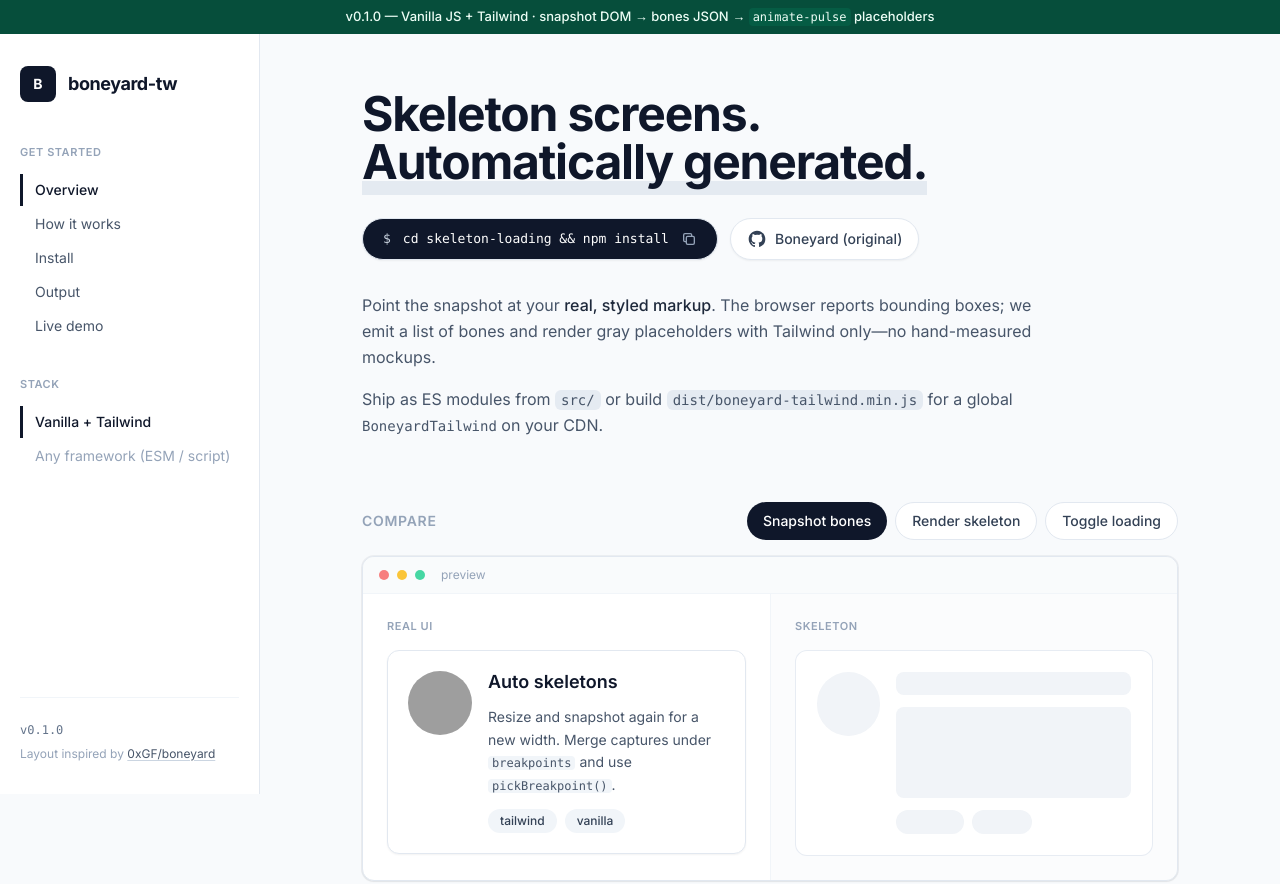
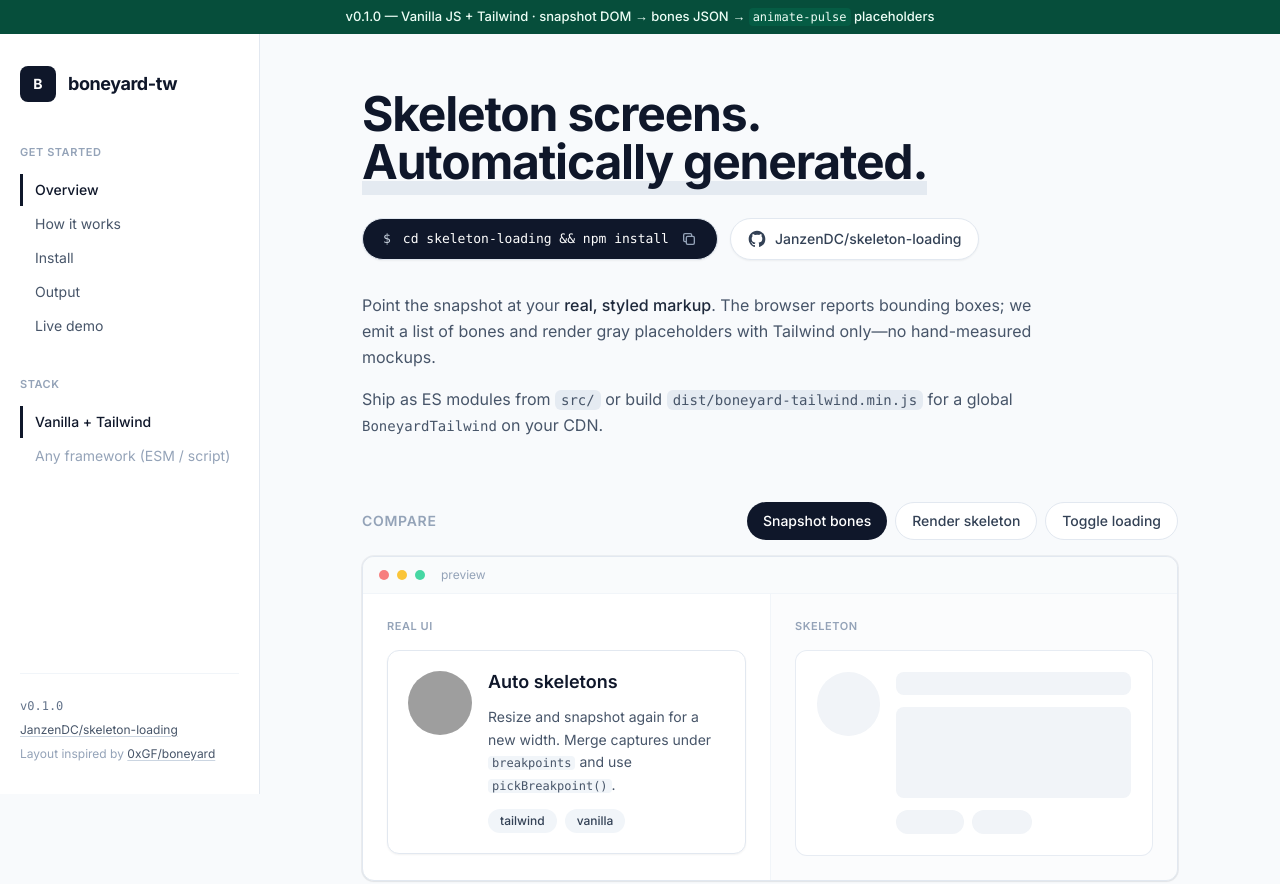
Before and after one commit to JanzenDC/skeleton-loading, a website: page demo/index.html in a window 1280 px wide. Shown: the top 884 px of the page. Drawn offline with nearby package versions, Linux system fonts and the light colour scheme; grey boxes are pictures that could not be loaded.

Commit message:
Add repository metadata to package.json; update README and demo files with GitHub links and usage instructions

```diff
--- a/demo/index.html
+++ b/demo/index.html
@@ -39,7 +39,7 @@
         aria-label="Documentation"
       >
         <div class="flex h-full flex-col px-5 py-8">
-          <a href="#" class="mb-10 flex items-center gap-3">
+          <a href="https://github.com/JanzenDC/skeleton-loading" class="mb-10 flex items-center gap-3" target="_blank" rel="noopener noreferrer">
             <span
               class="flex h-9 w-9 items-center justify-center rounded-lg bg-slate-900 text-sm font-bold text-white"
               aria-hidden="true"
@@ -115,9 +115,20 @@
           <div class="mt-auto border-t border-slate-100 pt-6 text-xs text-slate-400">
             <p class="font-mono text-slate-500">v0.1.0</p>
             <p class="mt-2">
+              <a
+                href="https://github.com/JanzenDC/skeleton-loading"
+                target="_blank"
+                rel="noopener noreferrer"
+                class="text-slate-600 underline decoration-slate-300 underline-offset-2 hover:text-slate-900"
+                >JanzenDC/skeleton-loading</a
+              >
+            </p>
+            <p class="mt-2">
               Layout inspired by
               <a
                 href="https://github.com/0xGF/boneyard"
+                target="_blank"
+                rel="noopener noreferrer"
                 class="text-slate-600 underline decoration-slate-300 underline-offset-2 hover:text-slate-900"
                 >0xGF/boneyard</a
               >
@@ -160,7 +171,7 @@
                 </svg>
               </button>
               <a
-                href="https://github.com/0xGF/boneyard"
+                href="https://github.com/JanzenDC/skeleton-loading"
                 target="_blank"
                 rel="noopener noreferrer"
                 class="inline-flex items-center gap-2 rounded-full border border-slate-200 bg-white px-4 py-2.5 text-sm font-medium text-slate-700 shadow-sm transition hover:border-slate-300 hover:bg-slate-50"
@@ -172,7 +183,7 @@
                     clip-rule="evenodd"
                   />
                 </svg>
-                Boneyard (original)
+                JanzenDC/skeleton-loading
               </a>
             </div>
 
```
Also changed, not shown: demo/cdn.html (+1 -2 lines), package.json (+8 -0 lines), README.md.
